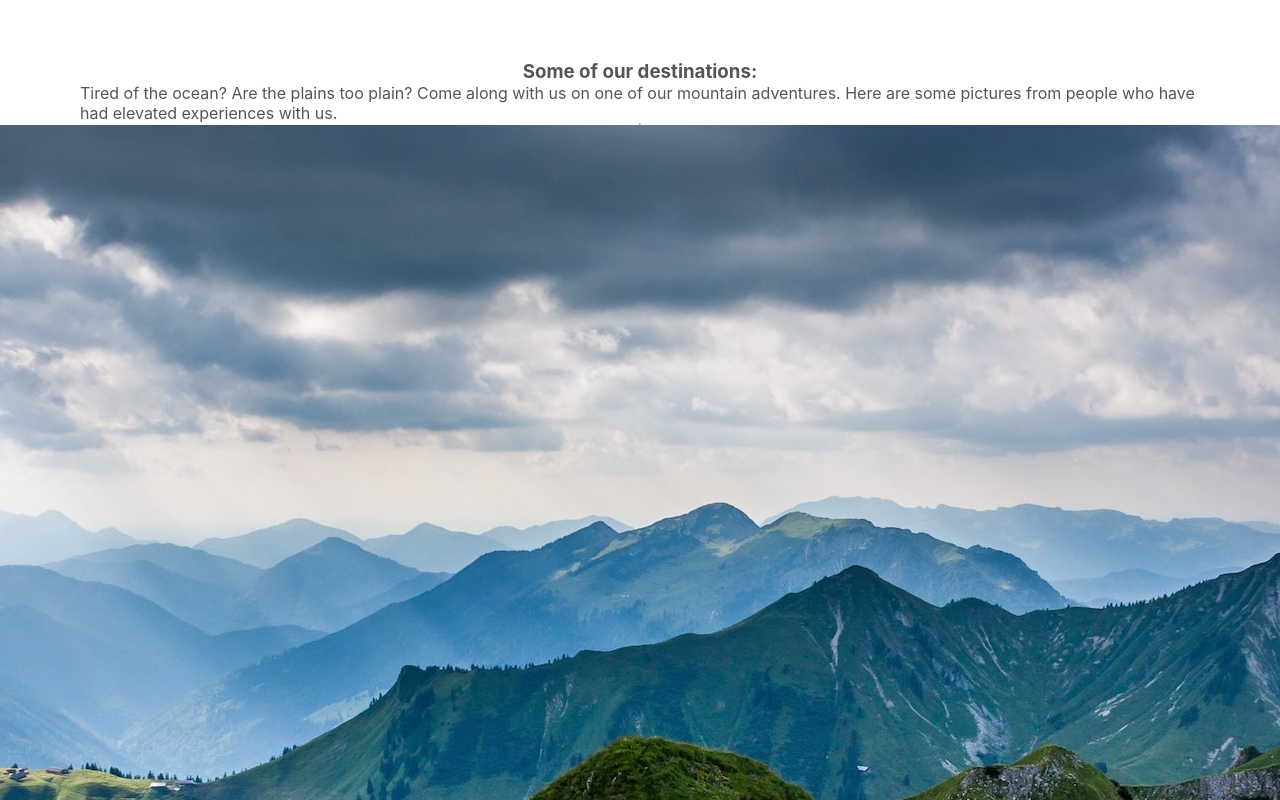
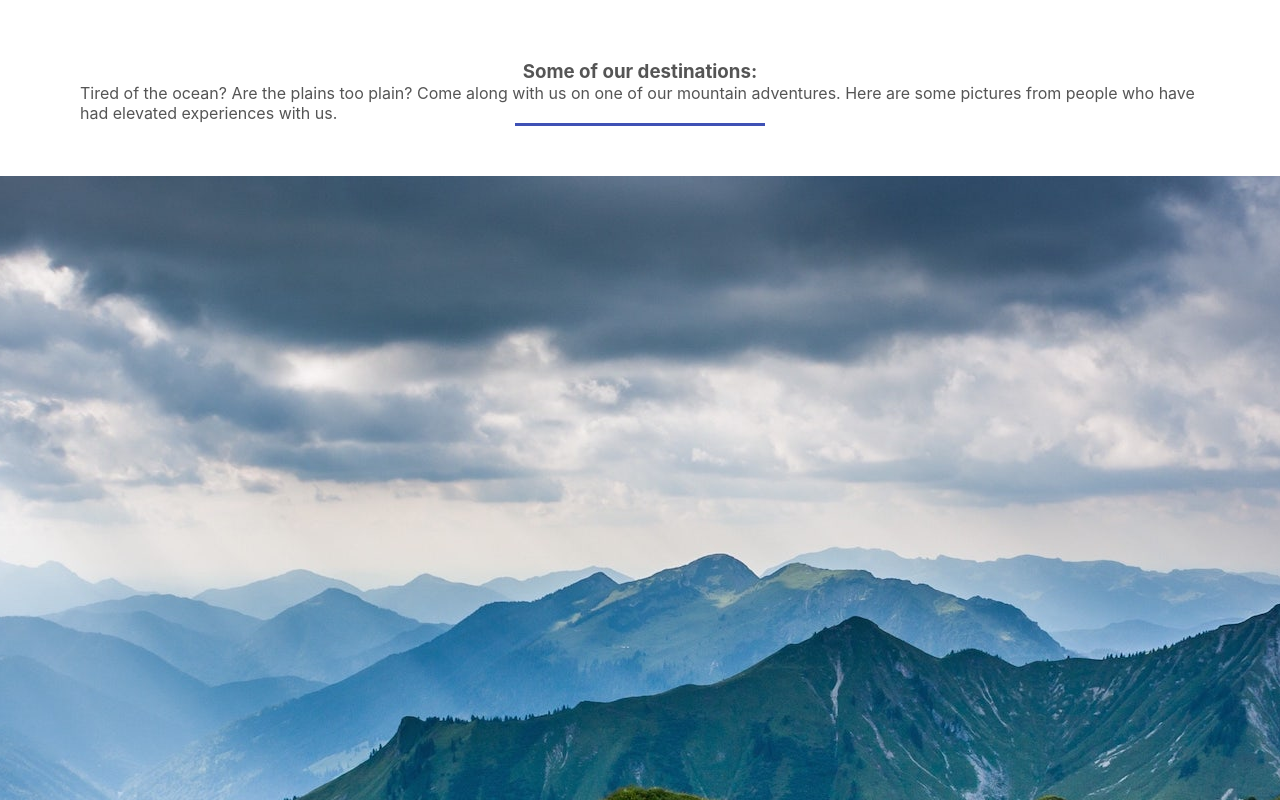
Before and after one commit to beiatrix/lovable-imaginary-codec, a React (Create React App) app: page / in a window 1280 px wide. Shown: the part 840-1640 px from the top of the page. Built offline with nearby package versions, Linux system fonts and the light colour scheme.

Commit message:
destinations component css - edit global styles

```diff
--- a/src/components/Destinations.js
+++ b/src/components/Destinations.js
@@ -3,6 +3,8 @@ import mtn1 from '../img/mountain1.jpg'
 import mtn2 from '../img/mountain2.jpg'
 import mtn3 from '../img/mountain3.jpg'
 import mtn4 from '../img/mountain4.jpg'
+import '../styles/Destinations.css'
+
 
 export const Destinations = props => {
   return (
@@ -12,8 +14,8 @@ export const Destinations = props => {
       <hr></hr>
       <ul class="grid">
         <li class="small"><img src={mtn1} alt="main" /></li>
-        <li class="small"><img src={mtn2} alt="main" /></li>
-        <li class="small"><img src={mtn3} alt="main" /></li>
+        <li class="large"><img src={mtn2} alt="main" /></li>
+        <li class="large"><img src={mtn3} alt="main" /></li>
         <li class="small"><img src={mtn4} alt="main" /></li>
       </ul>
     </section>
--- a/src/styles/App.css
+++ b/src/styles/App.css
@@ -30,3 +30,22 @@ section {
 	align-items: center;
 	padding: 100px 80px;
 }
+
+ul {
+	list-style: none;
+}
+
+.grid {
+	width: 100%;
+	display: flex;
+	flex-wrap: wrap;
+	justify-content: center;
+}
+
+hr {
+	width: 250px;
+	height: 3px;
+	background-color: #3f51b5;
+	border: 0;
+	margin-bottom: 50px;
+}
```
Also changed, not shown: src/styles/Destinations.css (added).
